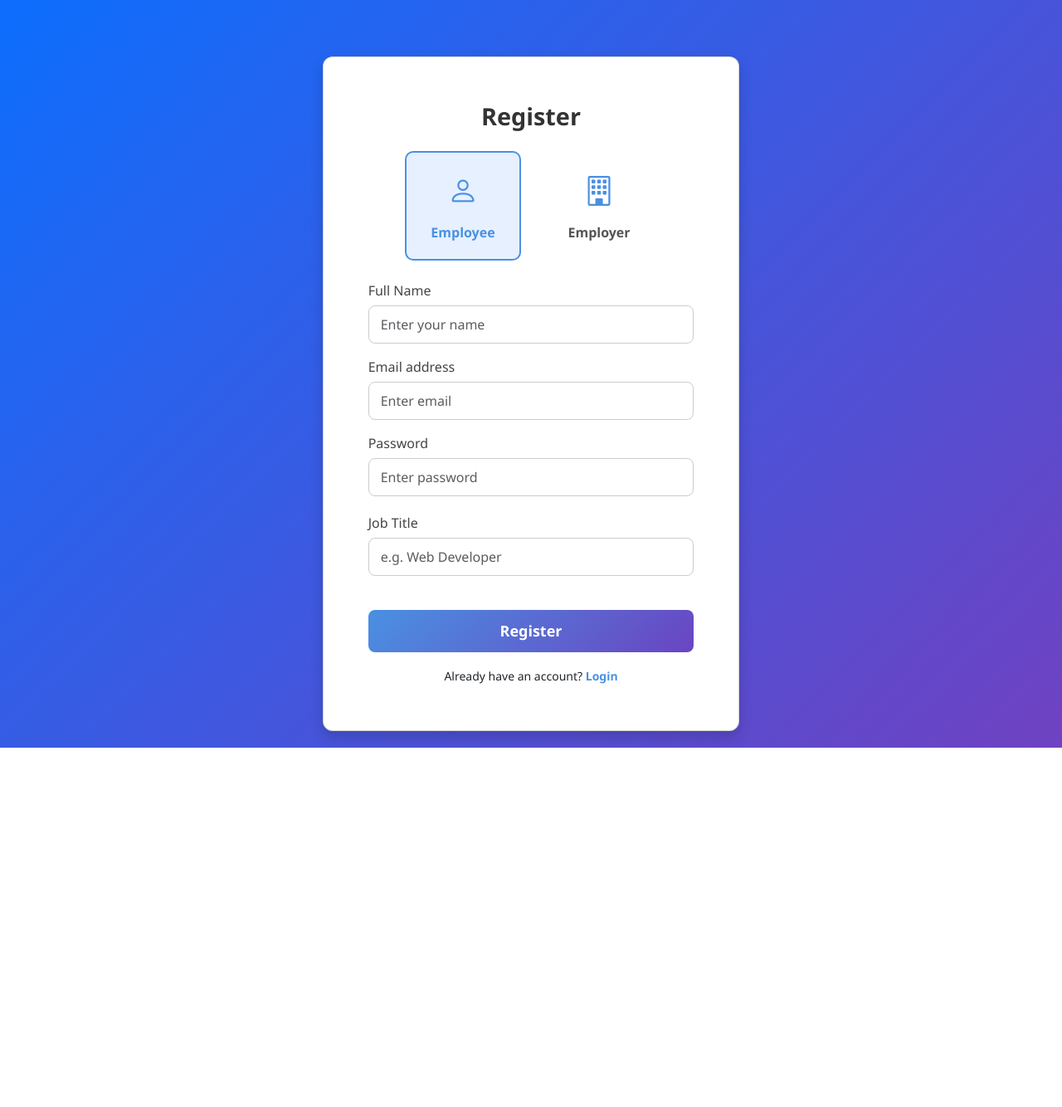
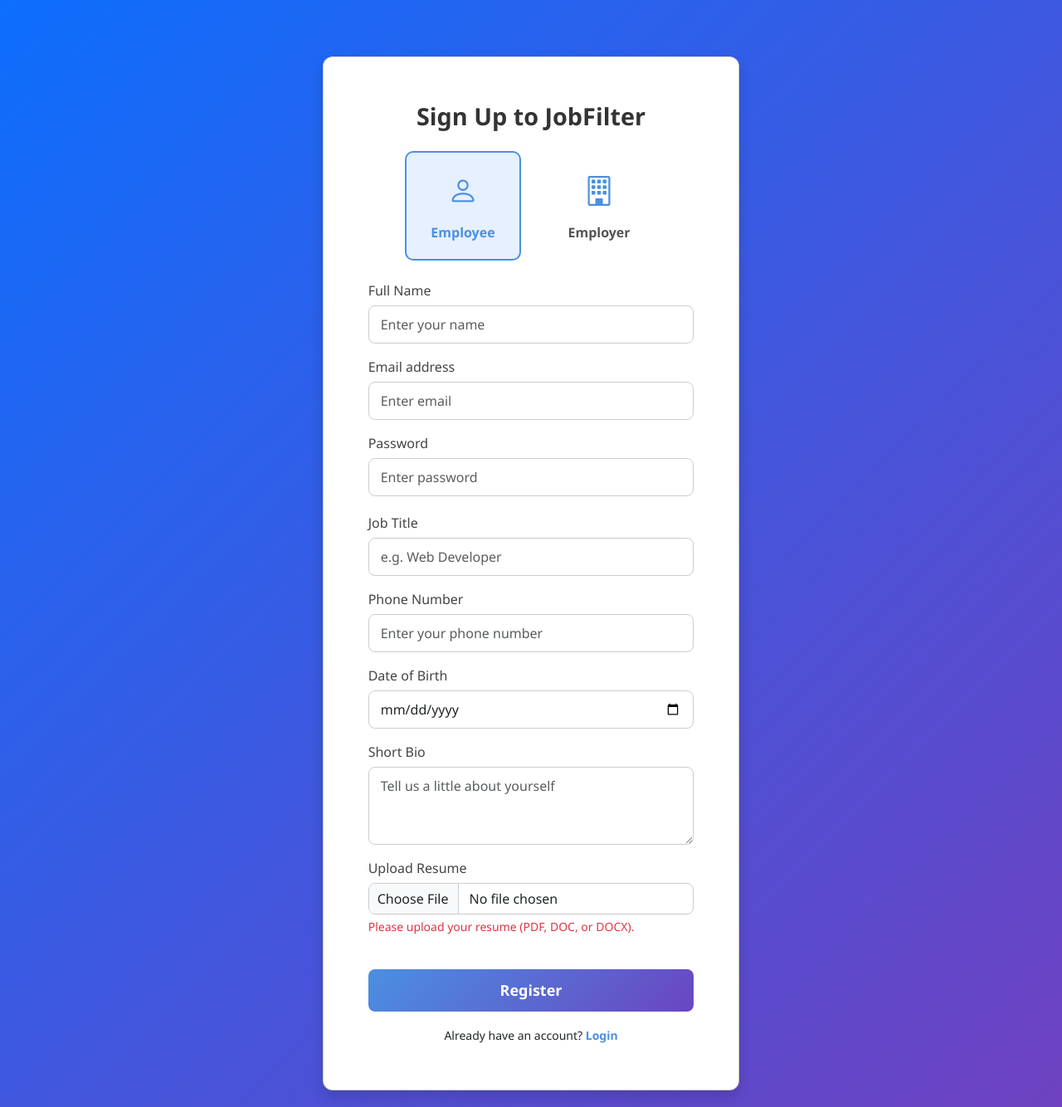
Before and after one commit to FRC-FRANKY/BOOTSTRAP-code, a PHP site: page /Registration.html in a window 1280 px wide. Shown: the whole page at 83% size. Before the commit the page ends 901 px from the top, so only its background shows below. Run offline with PHP 8.4, Linux system fonts and the light colour scheme.

Commit message:
Updated Registration Form. Added more details for clarification.

```diff
--- a/Registration.html
+++ b/Registration.html
@@ -22,7 +22,7 @@
             <div class="col-md-6 col-lg-5">
                 <div class="card shadow">
                     <div class="card-body p-4">
-                        <h3 class="card-title text-center mb-4">Register</h3>
+                        <h3 class="card-title text-center mb-4">Sign Up to JobFilter</h3>
 
                         <!-- Role Selection as Cards -->
                         <div class="mb-4">
@@ -38,9 +38,8 @@
                             </div>
                         </div>
 
-
                         <!-- Registration Form -->
-                        <form>
+                        <form id="registrationForm" novalidate enctype="multipart/form-data">
                             <input type="hidden" id="role" value="employee" />
 
                             <div class="mb-3">
@@ -50,6 +49,9 @@
                                        id="fullname"
                                        placeholder="Enter your name"
                                        required />
+                                <div class="invalid-feedback">
+                                    Please enter your full name.
+                                </div>
                             </div>
 
                             <div class="mb-3">
@@ -59,6 +61,9 @@
                                        id="email"
                                        placeholder="Enter email"
                                        required />
+                                <div class="invalid-feedback">
+                                    Please enter a valid email address.
+                                </div>
                             </div>
 
                             <div class="mb-3">
@@ -68,6 +73,9 @@
                                        id="password"
                                        placeholder="Enter password"
                                        required />
+                                <div class="invalid-feedback">
+                                    Please enter a password.
+                                </div>
                             </div>
 
                             <!-- Employee Fields -->
@@ -79,6 +87,46 @@
                                            id="jobTitle"
                                            placeholder="e.g. Web Developer" />
                                 </div>
+                                <div class="mb-3">
+                                    <label for="employeePhone" class="form-label">Phone Number</label>
+                                    <input type="tel"
+                                           class="form-control"
+                                           id="employeePhone"
+                                           placeholder="Enter your phone number"
+                                           pattern="^\+?[0-9\s\-]{7,15}$"
+                                           required />
+                                    <div class="invalid-feedback">
+                                        Please enter a valid phone number.
+                                    </div>
+                                </div>
+                                <div class="mb-3">
+                                    <label for="dob" class="form-label">Date of Birth</label>
+                                    <input type="date"
+                                           class="form-control"
+                                           id="dob"
+                                           required />
+                                    <div class="invalid-feedback">
+                                        Please enter your date of birth.
+                                    </div>
+                                </div>
+                                <div class="mb-3">
+                                    <label for="bio" class="form-label">Short Bio</label>
+                                    <textarea class="form-control"
+                                              id="bio"
+                                              rows="3"
+                                              placeholder="Tell us a little about yourself"></textarea>
+                                </div>
+                                <div class="mb-3">
+                                    <label for="resume" class="form-label">Upload Resume</label>
+                                    <input type="file"
+                                           class="form-control"
+                                           id="resume"
+                                           accept=".pdf,.doc,.docx"
+                                           required />
+                                    <div class="invalid-feedback">
+                                        Please upload your resume (PDF, DOC, or DOCX).
+                                    </div>
+                                </div>
                             </div>
 
                             <!-- Employer Fields -->
@@ -88,7 +136,59 @@
                                     <input type="text"
                                            class="form-control"
                                            id="companyName"
-                                           placeholder="Enter your company name" />
+                                           placeholder="Enter your company name"
+                                           required />
+                                    <div class="invalid-feedback">
+                                        Please enter the company name.
+                                    </div>
+                                </div>
+
+                                <div class="mb-3">
+                                    <label for="companyRegNumber" class="form-label">Company Registration Number</label>
+                                    <input type="text"
+                                           class="form-control"
+                                           id="companyRegNumber"
+                                           placeholder="Enter company registration or tax ID"
+                                           required />
+                                    <div class="invalid-feedback">
+                                        Please enter a valid registration number.
+                                    </div>
+                                </div>
+
+                                <div class="mb-3">
+                                    <label for="companyAddress" class="form-label">Company Address</label>
+                                    <input type="text"
+                                           class="form-control"
+                                           id="companyAddress"
+                                           placeholder="Enter company address"
+                                           required />
+                                    <div class="invalid-feedback">
+                                        Please enter the company address.
+                                    </div>
+                                </div>
+
+                                <div class="mb-3">
+                                    <label for="companyPhone" class="form-label">Company Phone Number</label>
+                                    <input type="tel"
+                                           class="form-control"
+                                           id="companyPhone"
+                                           placeholder="Enter company phone number"
+                                           pattern="^\+?[0-9\s\-]{7,15}$"
+                                           required />
+                                    <div class="invalid-feedback">
+                                        Please enter a valid phone number.
+                                    </div>
+                                </div>
+
+                                <div class="mb-3">
+                                    <label for="companyLinkedIn" class="form-label">LinkedIn Profile (Optional)</label>
+                                    <input type="url"
+                                           class="form-control"
+                                           id="companyLinkedIn"
+                                           placeholder="https://linkedin.com/company/your-company" />
+                                    <div class="invalid-feedback">
+                                        Please enter a valid URL.
+                                    </div>
                                 </div>
                             </div>
 
--- a/css/registration.css
+++ b/css/registration.css
@@ -106,6 +106,12 @@ body {
         outline: none;
     }
 
+    /* Invalid input styling */
+    .form-control.is-invalid {
+        border-color: #dc3545;
+        box-shadow: 0 0 6px #dc3545aa;
+    }
+
 /* Employee and Employer field containers */
 #employeeFields,
 #employerFields {
@@ -147,6 +153,35 @@ input[type="checkbox"] {
     accent-color: #4a90e2;
 }
 
+/* Style textarea for bio */
+#bio {
+    resize: vertical;
+    min-height: 80px;
+}
+
+/* Style file input for resume */
+#resume {
+    padding: 6px 10px;
+}
+
+    /* Override default invalid file input shadow for bootstrap */
+    #resume.is-invalid {
+        border-color: #dc3545;
+        box-shadow: 0 0 6px #dc3545aa;
+    }
+
+    /* Adjust invalid feedback margin for file input */
+    #resume + .invalid-feedback {
+        display: block;
+        margin-top: 0.25rem;
+    }
+
+/*pointer for role cards if not present */
+.role-card {
+    cursor: pointer;
+}
+
+
 /* Responsive styles */
 @media (max-width: 576px) {
     .role-card {
```
Also changed, not shown: js/registration.js (+164 -0 lines).
